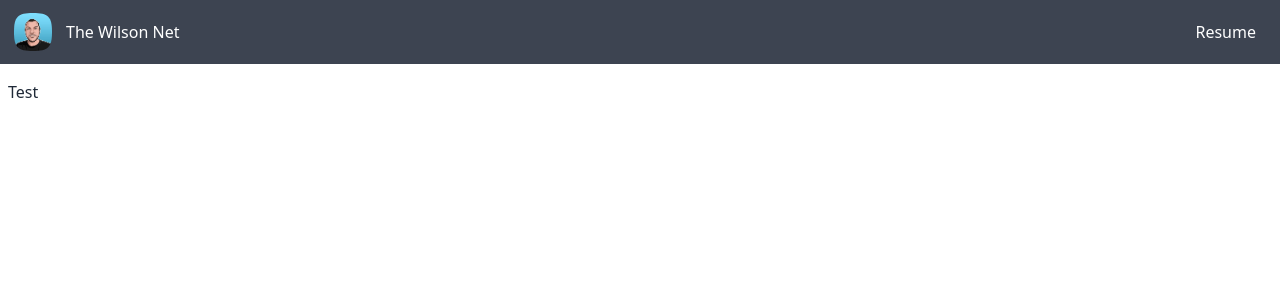
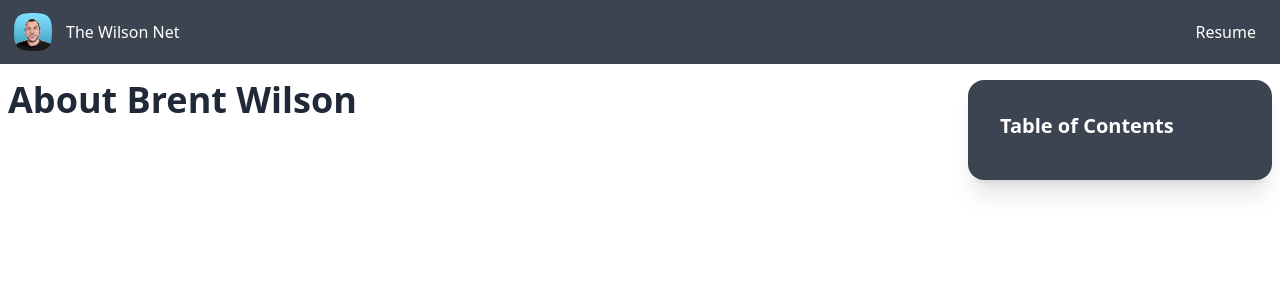
Before and after one commit to BWBama85/thewilsonnet.com, a Next.js app: page /about in a window 1280 px wide. Shown: the top 300 px of the page. Built offline with nearby package versions, Linux system fonts and the light colour scheme.

Commit message:
Start about me page, various small updates

```diff
--- a/app/about/page.tsx
+++ b/app/about/page.tsx
@@ -1,7 +1,21 @@
+import TOC from '../tableofcontents';
+import Link from 'next/link';
+
 export default function About() {
   return (
-    <div>
-      Test
+    <div className="grid grid-cols-1 md:grid-cols-4 gap-4 mb-4">
+
+      <div className="col-span-3">
+
+        <article className="prose max-w-none">
+
+          <h1>About Brent Wilson</h1>
+        </article>
+      </div>
+
+      <aside className="hidden md:col-span-1 md:block">
+        <TOC />
+      </aside>
     </div>
   )
 }
--- a/app/about/resume/page.tsx
+++ b/app/about/resume/page.tsx
@@ -6,11 +6,6 @@ import {
   FaLinkedin,
   FaFacebook,
   FaTwitter,
-  FaInfoCircle,
-  FaRegCalendarAlt,
-  FaMapMarkerAlt,
-  FaRegListAlt,
-  FaArrowRight
 } from 'react-icons/fa'
 
 export default function Resume() {
@@ -262,7 +257,7 @@ export default function Resume() {
         </article>
       </div>
 
-      <aside className="col-span-1">
+      <aside className="hidden md:col-span-1 md:block">
         <TOC />
       </aside>
     </div>
--- a/package.json
+++ b/package.json
@@ -26,6 +26,7 @@
     "eslint": "8.26.0",
     "eslint-config-next": "^13.0.1",
     "eslint-config-prettier": "^8.5.0",
+    "eslint-plugin-tailwindcss": "^3.6.2",
     "postcss": "^8.4.18",
     "prettier": "^2.7.1",
     "prettier-plugin-tailwindcss": "^0.1.13",
--- a/prettier.config.js
+++ b/prettier.config.js
@@ -1,3 +1,5 @@
 module.exports = {
+  printWidth: 80,
+  singleQuote: true,
   plugins: [require("prettier-plugin-tailwindcss")],
 };
```
Also changed, not shown: .eslintrc.json, 1 other file (tests, documents, lock files or other folders).
